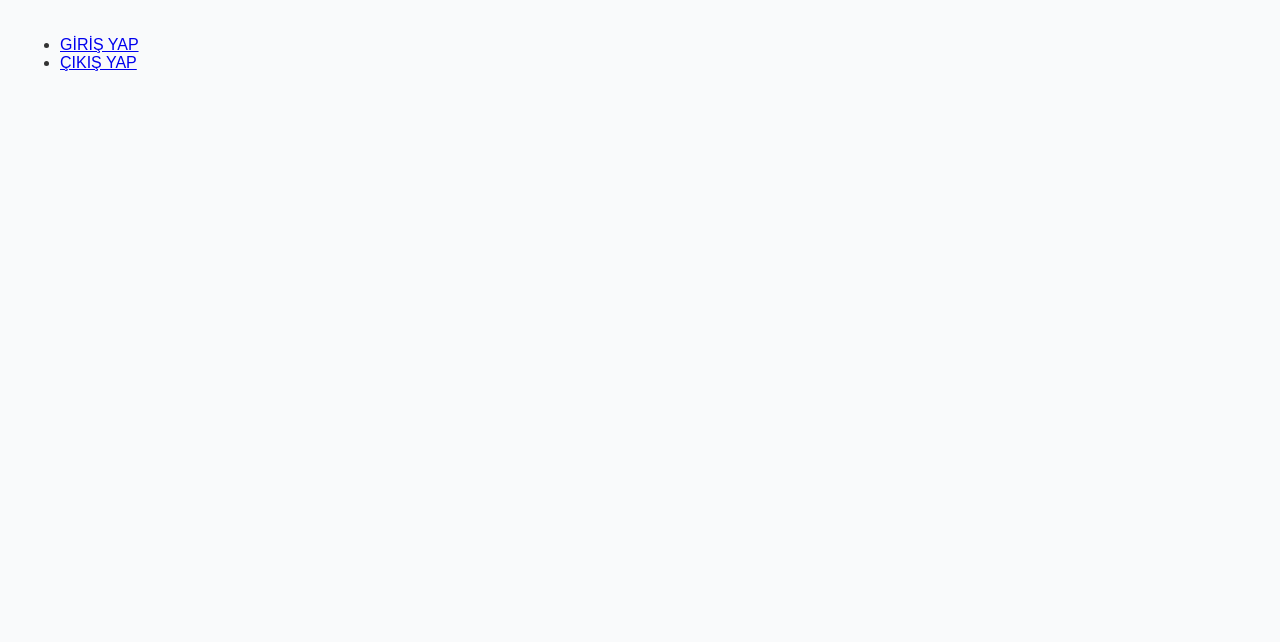
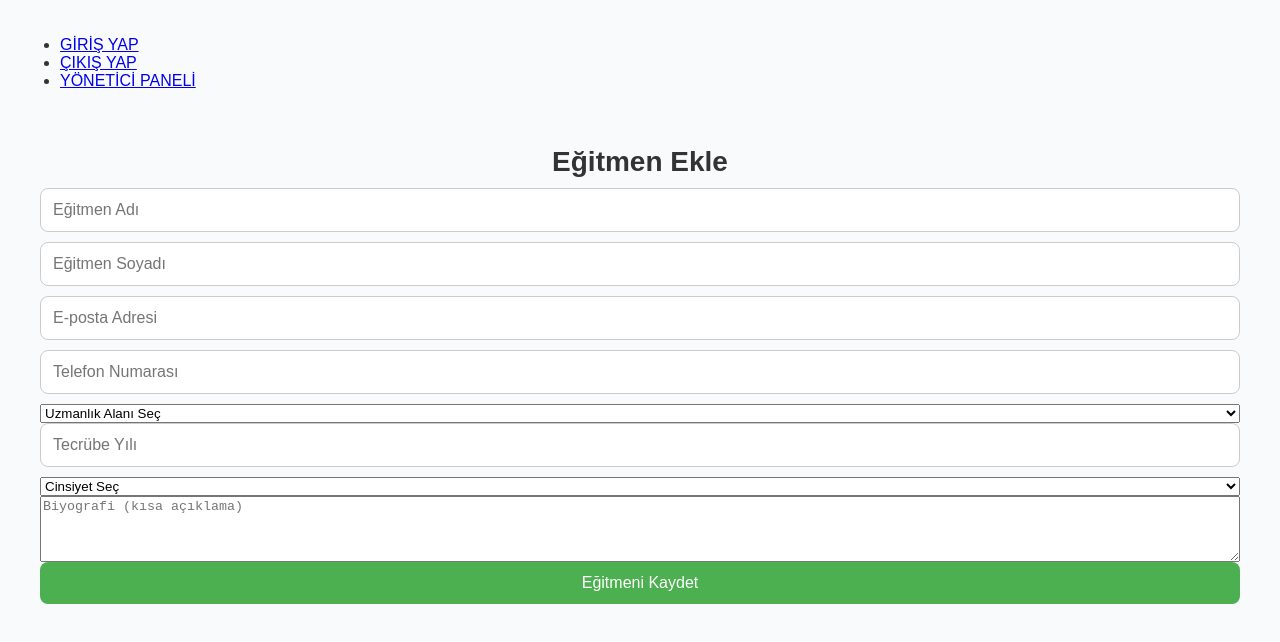
Before and after one commit to ilaydagumustekin/coachme, a React (Create React App) app in the folder coachme-frontend/: page /admin/add-trainer in a window 1280 px wide. Before the commit this address had no page. Shown: the top 642 px of the page. Built offline with nearby package versions, Linux system fonts and the light colour scheme.

Commit message:
yönetici paneli oluşturuldu

```diff
--- a/coachme-frontend/src/App.js
+++ b/coachme-frontend/src/App.js
@@ -1,47 +1,52 @@
 import React from 'react';
-import { BrowserRouter as Router, Routes, Route } from 'react-router-dom';
-import { CartProvider } from './context/CartContext';  // Sepet context'i
-import { AuthProvider } from './context/AuthContext';  // Kullanıcı girişi context'i
-import Team from './pages/Team';  // Ana sayfa: Eğitmen listesi
-import TrainerProfile from './pages/TrainerProfile';  // Eğitmen profili sayfası
-import Cart from './pages/Cart';  // Sepet sayfası
-import AccountPage from './pages/AccountPage'; // Hesabım sayfası
-import MedicalHistoryPage from './pages/MedicalHistoryPage'; // Hastalık geçmişi sayfası
-import MevcutProgram from './component/MevcutProgram'; // Mevcut program sayfası bileşeni
-import BodyPage from './pages/BodyPage'; // Beden ölçüsü bilgileri sayfası
+import { BrowserRouter as Router, Routes, Route, Link } from 'react-router-dom';
+import { CartProvider } from './context/CartContext';
+import { AuthProvider } from './context/AuthContext';
+
+import Team from './pages/Team';
+import TrainerProfile from './pages/TrainerProfile';
+import Cart from './pages/Cart';
+import AccountPage from './pages/AccountPage';
+import MedicalHistoryPage from './pages/MedicalHistoryPage';
+import MevcutProgram from './component/MevcutProgram';
+import BodyPage from './pages/BodyPage';
 import Login from './pages/Login';
 import Logout from './pages/Logout';
-import { Link } from 'react-router-dom';
+import AdminDashboard from './pages/AdminDashboard';
+import AddTrainerPages from './pages/AddTrainerPages';  // Yeni sayfa
+import TrainerListPage from './pages/TrainerListPage';  // Yeni sayfa
 
 const App = () => {
     return (
-        <AuthProvider>  {/* Kullanıcı girişi için context */}
-            <CartProvider>  {/* Sepet için context */}
-                <Router>  {/* Routing işlemi */}
+        <AuthProvider>
+            <CartProvider>
+                <Router>
                     <nav>
                         <ul>
                             <li>
-                                <Link to="/login"> GİRİŞ YAP</Link>
+                                <Link to="/login">GİRİŞ YAP</Link>
                             </li>
                             <li>
-                                <Link to="/logout"> ÇIKIŞ YAP</Link>
+                                <Link to="/logout">ÇIKIŞ YAP</Link>
+                            </li>
+                            <li>
+                                <Link to="/admin">YÖNETİCİ PANELİ</Link> {/* Admin paneli linki */}
                             </li>
                         </ul>
                     </nav>
                     <Routes>
-                        <Route path="/" element={<Team />} />  {/* Ana sayfa: Eğitmen listesi */}
-                        <Route path="/trainer/:trainerId" element={<TrainerProfile />} />  {/* Eğitmen profili sayfası */}
-                        <Route path="/cart" element={<Cart />} />  {/* Sepet sayfası */}
-                        <Route path="/account" element={<AccountPage />} />  {/* Hesabım sayfası */}
-                        <Route path="/medical-history" element={<MedicalHistoryPage />} />  {/* Hastalık geçmişi sayfası */}
-                        <Route path="/login" element={<Login />} />  {/* Login sayfası */}
-                        <Route path="/logout" element={<Logout />} />  {/* Login sayfası */}
-
-                        {/* Mevcut Program Sayfası */}
-                        <Route path="/mevcut-program" element={<MevcutProgram />} />  {/* Mevcut Program sayfası */}
-
-                        {/* Beden ölçüsü bilgileri sayfası */}
-                        <Route path="/body-measurements" element={<BodyPage />} />  {/* Beden ölçüsü sayfası */}
+                        <Route path="/" element={<Team />} />
+                        <Route path="/trainer/:trainerId" element={<TrainerProfile />} />
+                        <Route path="/cart" element={<Cart />} />
+                        <Route path="/account" element={<AccountPage />} />
+                        <Route path="/medical-history" element={<MedicalHistoryPage />} />
+                        <Route path="/login" element={<Login />} />
+                        <Route path="/logout" element={<Logout />} />
+                        <Route path="/mevcut-program" element={<MevcutProgram />} />
+                        <Route path="/body-measurements" element={<BodyPage />} />
+                        <Route path="/admin" element={<AdminDashboard />} />
+                        <Route path="/admin/add-trainer" element={<AddTrainerPages />} />  {/* Eğitmen ekleme sayfası */}
+                        <Route path="/admin/trainer-list" element={<TrainerListPage />} />  {/* Eğitmenler listesi sayfası */}
                     </Routes>
                 </Router>
             </CartProvider>
--- /dev/null
+++ b/coachme-frontend/src/pages/AddTrainerPages.jsx
@@ -0,0 +1,131 @@
+import React, { useState } from 'react';
+import { useNavigate } from 'react-router-dom';
+
+const AddTrainerPages = () => {
+    const [formData, setFormData] = useState({
+        firstName: '',
+        lastName: '',
+        email: '',
+        phone: '',
+        specialty: '',
+        experience: '',
+        gender: '',
+        bio: ''
+    });
+
+    const navigate = useNavigate();
+
+    const handleChange = (e) => {
+        const { name, value } = e.target;
+        setFormData((prev) => ({
+            ...prev,
+            [name]: value
+        }));
+    };
+
+    const handleSubmit = (e) => {
+        e.preventDefault();
+        console.log("Yeni Eğitmen Bilgileri:", formData);
+
+        // Form gönderildikten sonra Eğitmen Listesi sayfasına yönlendir
+        navigate('/admin/trainer-list');
+    };
+
+    return (
+        <div className="min-h-screen bg-gray-100 flex flex-col items-center p-8">
+            <h1 className="text-3xl font-bold mb-8">Eğitmen Ekle</h1>
+            <form onSubmit={handleSubmit} className="w-full max-w-lg bg-white p-8 rounded-lg shadow">
+                <input
+                    type="text"
+                    name="firstName"
+                    placeholder="Eğitmen Adı"
+                    value={formData.firstName}
+                    onChange={handleChange}
+                    className="w-full mb-4 p-3 border rounded-lg"
+                    required
+                />
+                <input
+                    type="text"
+                    name="lastName"
+                    placeholder="Eğitmen Soyadı"
+                    value={formData.lastName}
+                    onChange={handleChange}
+                    className="w-full mb-4 p-3 border rounded-lg"
+                    required
+                />
+                <input
+                    type="email"
+                    name="email"
+                    placeholder="E-posta Adresi"
+                    value={formData.email}
+                    onChange={handleChange}
+                    className="w-full mb-4 p-3 border rounded-lg"
+                    required
+                />
+                <input
+                    type="tel"
+                    name="phone"
+                    placeholder="Telefon Numarası"
+                    value={formData.phone}
+                    onChange={handleChange}
+                    className="w-full mb-4 p-3 border rounded-lg"
+                    required
+                />
+                <select
+                    name="specialty"
+                    value={formData.specialty}
+                    onChange={handleChange}
+                    className="w-full mb-4 p-3 border rounded-lg"
+                    required
+                >
+                    <option value="">Uzmanlık Alanı Seç</option>
+                    <option value="Fitness">Fitness</option>
+                    <option value="Beslenme">Beslenme</option>
+                    <option value="Yoga">Yoga</option>
+                    <option value="Pilates">Pilates</option>
+                </select>
+                <input
+                    type="number"
+                    name="experience"
+                    placeholder="Tecrübe Yılı"
+                    value={formData.experience}
+                    onChange={handleChange}
+                    className="w-full mb-4 p-3 border rounded-lg"
+                    min="0"
+                    required
+                />
+                <select
+                    name="gender"
+                    value={formData.gender}
+                    onChange={handleChange}
+                    className="w-full mb-4 p-3 border rounded-lg"
+                    required
+                >
+                    <option value="">Cinsiyet Seç</option>
+                    <option value="Kadın">Kadın</option>
+                    <option value="Erkek">Erkek</option>
+                    <option value="Diğer">Diğer</option>
+                </select>
+
+                <textarea
+                    name="bio"
+                    placeholder="Biyografi (kısa açıklama)"
+                    value={formData.bio}
+                    onChange={handleChange}
+                    rows="4"
+                    className="w-full mb-4 p-3 border rounded-lg"
+                    required
+                ></textarea>
+
+                <button
+                    type="submit"
+                    className="w-full bg-blue-600 text-white py-3 rounded-lg"
+                >
+                    Eğitmeni Kaydet
+                </button>
+            </form>
+        </div>
+    );
+};
+
+export default AddTrainerPages;
--- /dev/null
+++ b/coachme-frontend/src/pages/AdminDashboard.jsx
@@ -0,0 +1,32 @@
+import React from "react";
+import { useNavigate } from 'react-router-dom';
+
+const AdminDashboard = () => {
+    const navigate = useNavigate();
+
+    // "Eğitmen Ekle" butonuna tıklandığında kullanıcıyı eğitmen ekleme sayfasına yönlendir
+    const handleAddTrainerClick = () => {
+        navigate('/admin/add-trainer');
+    };
+
+    return (
+        <div className="min-h-screen bg-gray-100 flex flex-col items-center p-8">
+            <h1 className="text-3xl font-bold mb-8">Yönetici Paneli</h1>
+            <div className="grid grid-cols-2 gap-6 w-full max-w-xl">
+                <button
+                    onClick={handleAddTrainerClick}
+                    className="bg-blue-600 text-white py-3 rounded-xl shadow hover:bg-blue-700 transition"
+                >
+                    Eğitmen Ekle
+                </button>
+                <button className="bg-red-600 text-white py-3 rounded-xl shadow hover:bg-red-700 transition">Eğitmen Sil</button>
+                <button className="bg-yellow-500 text-white py-3 rounded-xl shadow hover:bg-yellow-600 transition">Fiyat Güncelle</button>
+                <button className="bg-green-600 text-white py-3 rounded-xl shadow hover:bg-green-700 transition">Program Yükle</button>
+                <button className="bg-red-500 text-white py-3 rounded-xl shadow hover:bg-red-600 transition">Program Sil</button>
+                <button className="bg-indigo-600 text-white py-3 rounded-xl shadow hover:bg-indigo-700 transition">Program Güncelle</button>
+            </div>
+        </div>
+    );
+};
+
+export default AdminDashboard;
--- /dev/null
+++ b/coachme-frontend/src/pages/TrainerListPage.jsx
@@ -0,0 +1,26 @@
+import React from 'react';
+
+const TrainerListPage = () => {
+    // Bu örnekte sabit veriler kullanıyoruz, ancak gerçekte API'den çekebilirsiniz
+    const trainers = [
+        { firstName: 'Ahmet', lastName: 'Yılmaz', specialty: 'Fitness', email: 'ahmet@gmail.com' },
+        { firstName: 'Ayşe', lastName: 'Kaya', specialty: 'Beslenme', email: 'ayse@gmail.com' }
+    ];
+
+    return (
+        <div className="min-h-screen bg-gray-100 flex flex-col items-center p-8">
+            <h1 className="text-3xl font-bold mb-8">Eğitmen Listesi</h1>
+            <div className="w-full max-w-4xl bg-white p-8 rounded-lg shadow">
+                {trainers.map((trainer, index) => (
+                    <div key={index} className="mb-4 p-4 border-b">
+                        <h2 className="text-xl font-bold">{trainer.firstName} {trainer.lastName}</h2>
+                        <p><strong>Uzmanlık Alanı:</strong> {trainer.specialty}</p>
+                        <p><strong>Email:</strong> {trainer.email}</p>
+                    </div>
+                ))}
+            </div>
+        </div>
+    );
+};
+
+export default TrainerListPage;
```
